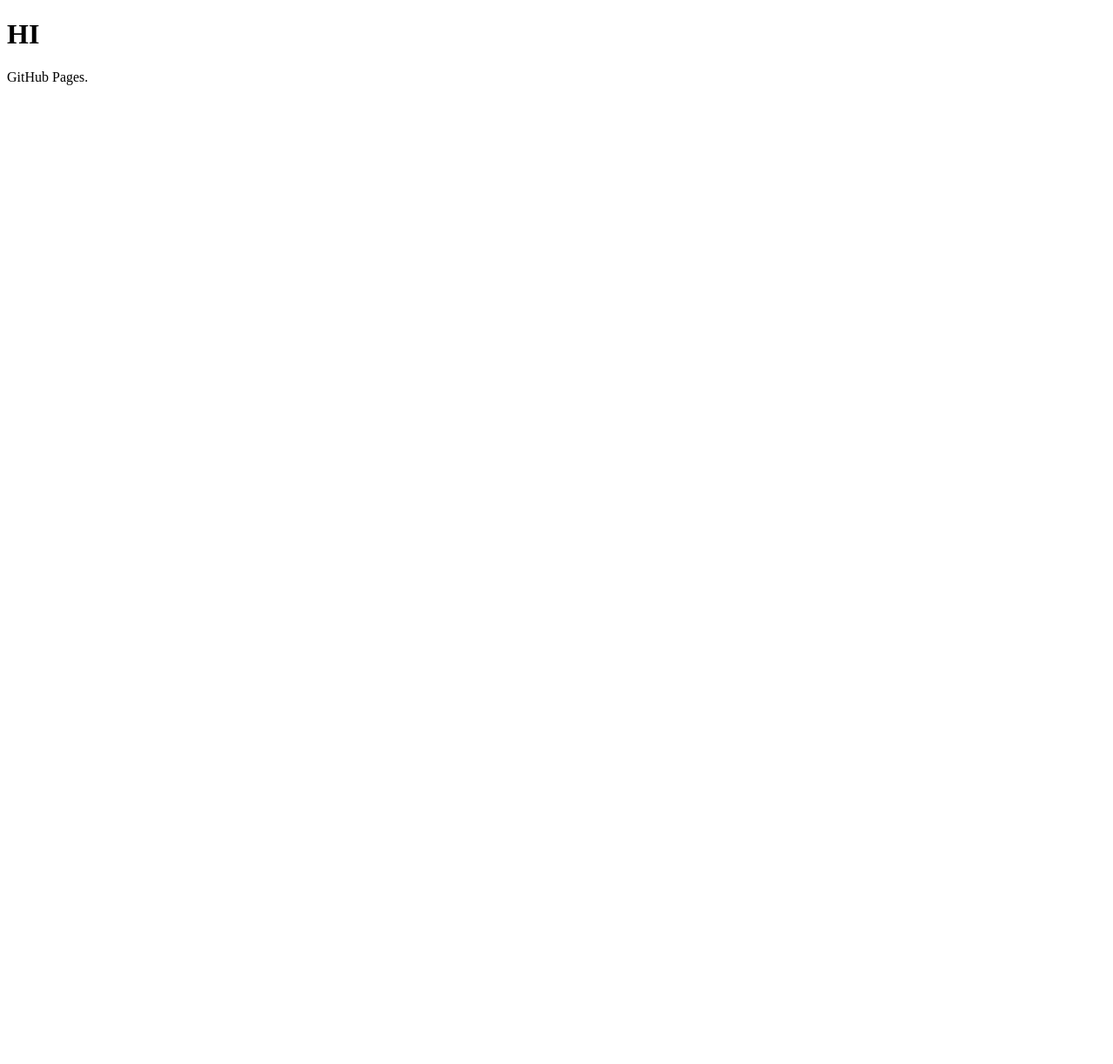
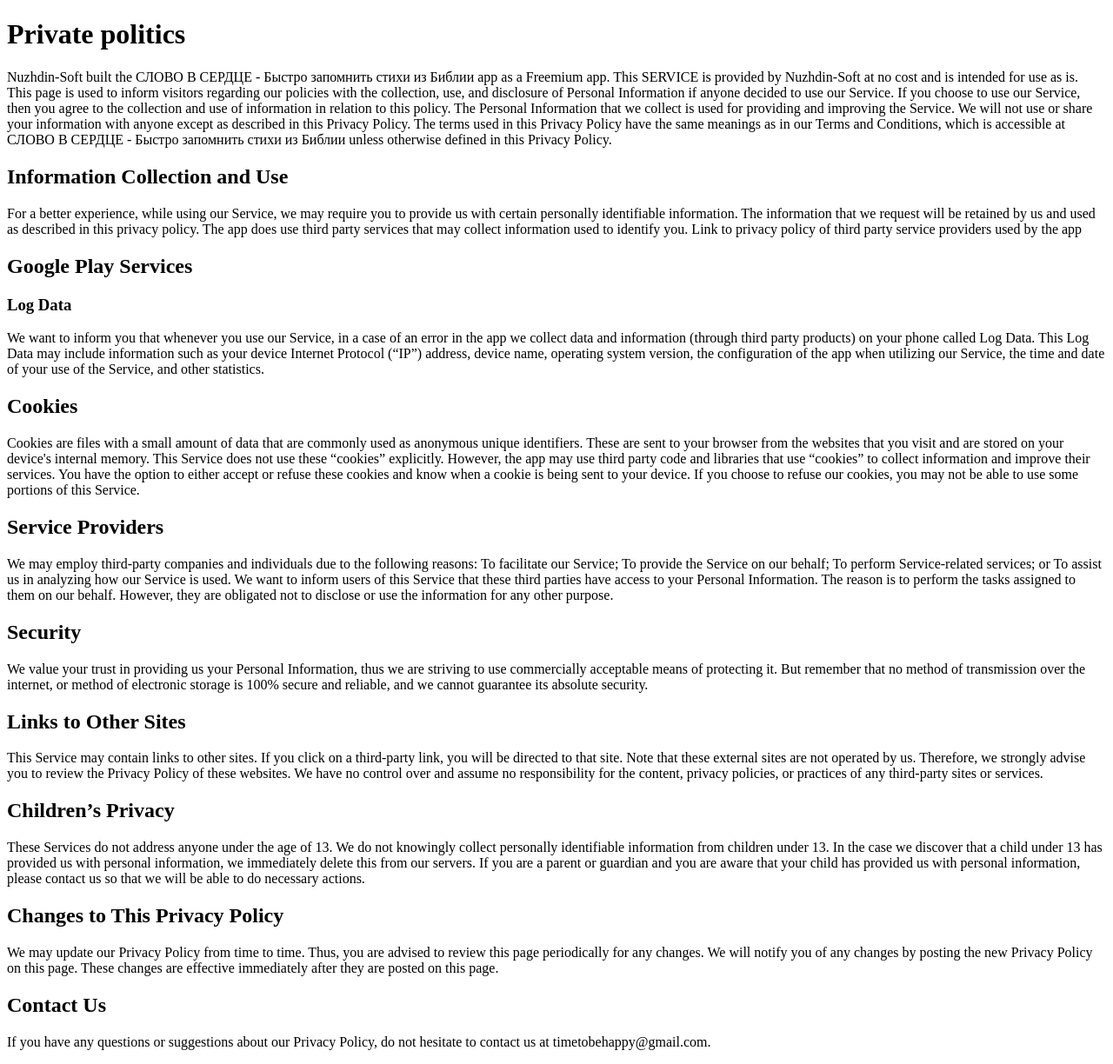
Before and after one commit to wingsmight/bibleloop, a plain HTML site: page index.html in a window 1280 px wide. Shown: the whole page at 87% size. Before the commit the page ends 800 px from the top, so only its background shows below. Drawn offline with Linux system fonts and the light colour scheme.

Commit message:
write private politics

```diff
--- a/index.html
+++ b/index.html
@@ -1,10 +1,53 @@
 <!DOCTYPE html>
 <html>
 	<head>
-		<title>wingsmight.github.io.</title>
+		<title>Private politics</title>
 	</head>
 	<body>
-		<h1>HI</h1>
-		<p>GitHub Pages.</p>
+		<h1>Private politics</h1>
+		<p>Nuzhdin-Soft built the СЛОВО В СЕРДЦЕ - Быстро запомнить стихи из Библии app as a Freemium app. This SERVICE is provided by Nuzhdin-Soft at no cost and is intended for use as is.
+
+This page is used to inform visitors regarding our policies with the collection, use, and disclosure of Personal Information if anyone decided to use our Service.
+
+If you choose to use our Service, then you agree to the collection and use of information in relation to this policy. The Personal Information that we collect is used for providing and improving the Service. We will not use or share your information with anyone except as described in this Privacy Policy.
+
+The terms used in this Privacy Policy have the same meanings as in our Terms and Conditions, which is accessible at СЛОВО В СЕРДЦЕ - Быстро запомнить стихи из Библии unless otherwise defined in this Privacy Policy.</p>
+
+		<h2>Information Collection and Use</h2>
+		<p>For a better experience, while using our Service, we may require you to provide us with certain personally identifiable information. The information that we request will be retained by us and used as described in this privacy policy.
+
+The app does use third party services that may collect information used to identify you.
+
+Link to privacy policy of third party service providers used by the app</p>
+
+		<h2>Google Play Services</h2>
+		<h3>Log Data</h3>
+		<p>We want to inform you that whenever you use our Service, in a case of an error in the app we collect data and information (through third party products) on your phone called Log Data. This Log Data may include information such as your device Internet Protocol (“IP”) address, device name, operating system version, the configuration of the app when utilizing our Service, the time and date of your use of the Service, and other statistics.</p>
+
+		<h2>Cookies</h2>
+		<p>Cookies are files with a small amount of data that are commonly used as anonymous unique identifiers. These are sent to your browser from the websites that you visit and are stored on your device's internal memory.
+
+This Service does not use these “cookies” explicitly. However, the app may use third party code and libraries that use “cookies” to collect information and improve their services. You have the option to either accept or refuse these cookies and know when a cookie is being sent to your device. If you choose to refuse our cookies, you may not be able to use some portions of this Service.</p>
+
+		<h2>Service Providers</h2>
+		<p>We may employ third-party companies and individuals due to the following reasons:
+
+To facilitate our Service; To provide the Service on our behalf; To perform Service-related services; or To assist us in analyzing how our Service is used. We want to inform users of this Service that these third parties have access to your Personal Information. The reason is to perform the tasks assigned to them on our behalf. However, they are obligated not to disclose or use the information for any other purpose.</p>
+
+		<h2>Security</h2>
+		<p>We value your trust in providing us your Personal Information, thus we are striving to use commercially acceptable means of protecting it. But remember that no method of transmission over the internet, or method of electronic storage is 100% secure and reliable, and we cannot guarantee its absolute security.</p>
+
+		<h2>Links to Other Sites</h2>
+		<p>This Service may contain links to other sites. If you click on a third-party link, you will be directed to that site. Note that these external sites are not operated by us. Therefore, we strongly advise you to review the Privacy Policy of these websites. We have no control over and assume no responsibility for the content, privacy policies, or practices of any third-party sites or services.</p>
+
+		<h2>Children’s Privacy</h2>
+		<p>These Services do not address anyone under the age of 13. We do not knowingly collect personally identifiable information from children under 13. In the case we discover that a child under 13 has provided us with personal information, we immediately delete this from our servers. If you are a parent or guardian and you are aware that your child has provided us with personal information, please contact us so that we will be able to do necessary actions.</p>
+
+		<h2>Changes to This Privacy Policy</h2>
+		<p>We may update our Privacy Policy from time to time. Thus, you are advised to review this page periodically for any changes. We will notify you of any changes by posting the new Privacy Policy on this page. These changes are effective immediately after they are posted on this page.</p>
+
+		<h2>Contact Us</h2>
+		<p>If you have any questions or suggestions about our Privacy Policy, do not hesitate to contact us at timetobehappy@gmail.com.</p>
+
 	</body>
 </html>
```
